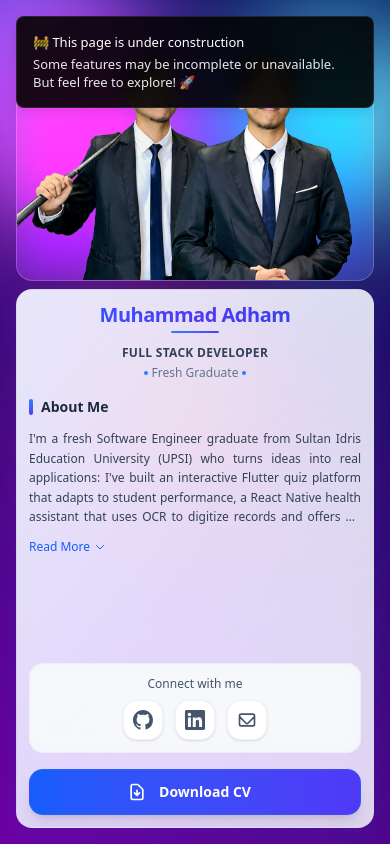
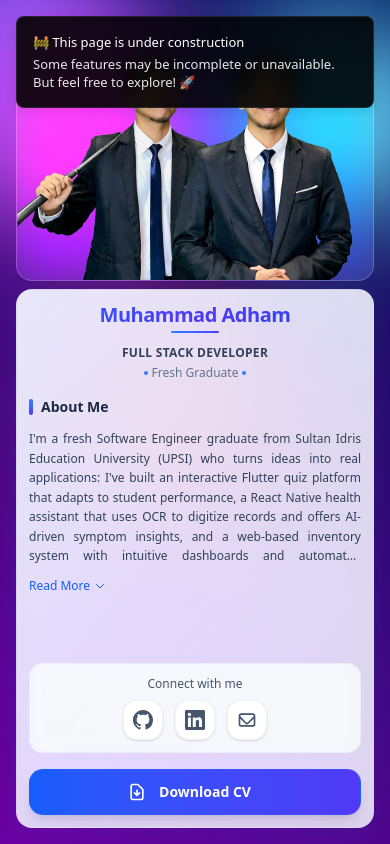
Before and after one commit to Am0605/portfolio---Next.js, a Next.js app: page / in a window 390 px wide. Built offline with nearby package versions, Linux system fonts and the light colour scheme.

Commit message:
Refactor mobile layout in CentreSectionCard for improved text expansion and spacing

```diff
--- a/components/cards/CentreSectionCard.tsx
+++ b/components/cards/CentreSectionCard.tsx
@@ -101,9 +101,9 @@ export const CentreSectionCard = () => {
 
       {/* Content */}
       <div className={`absolute inset-3 sm:inset-4 md:inset-6 opacity-100 translate-y-0 md:opacity-0 md:translate-y-6 md:group-hover:opacity-100 md:group-hover:translate-y-0 transition-all duration-200 ease-out delay-100 pointer-events-auto md:pointer-events-none md:group-hover:pointer-events-auto z-20`}>
-        <div className="h-full flex flex-col justify-between">
+        <div className="h-full flex flex-col">
           {/* Mobile Header - Only visible on mobile */}
-          <div className="block sm:hidden mb-4">
+          <div className="block sm:hidden mb-4 flex-shrink-0">
             <div className="text-center mb-3">
               <h1 className="text-xl font-black bg-gradient-to-r from-blue-600 via-indigo-600 to-blue-700 bg-clip-text text-transparent tracking-tight leading-tight">
                 Muhammad Adham
@@ -122,17 +122,19 @@ export const CentreSectionCard = () => {
             </div>
           </div>
 
-          <div className="flex-1 overflow-hidden">
-            <div className="flex items-center mb-3 sm:mb-3">
+          {/* About Me Section - Flexible height */}
+          <div className="flex-1 min-h-0 flex flex-col">
+            <div className="flex items-center mb-3 sm:mb-3 flex-shrink-0">
               <div className="w-1 h-4 bg-gradient-to-b from-blue-500 to-indigo-600 rounded-full mr-2 sm:hidden"></div>
               <h3 className="text-sm sm:text-lg font-bold text-slate-800">About Me</h3>
             </div>
 
             {/* Mobile: Expandable text */}
-            <div className="sm:hidden">
-              <div className={`${isExpanded ? 'max-h-40 overflow-y-auto' : ''} transition-all duration-300`}>
+            <div className="sm:hidden flex-1 min-h-0 flex flex-col">
+              <div className={`${isExpanded ? 'flex-1 min-h-0' : 'flex-shrink-0'} transition-all duration-300`}>
+                <div className={`${isExpanded ? 'h-full overflow-y-auto' : ''}`}>
                   <p className={`text-xs text-justify text-slate-700 leading-relaxed transition-all duration-300 ${
-                  isExpanded ? 'line-clamp-none mb-4' : 'line-clamp-5 mb-3'
+                    isExpanded ? 'line-clamp-none mb-4' : 'line-clamp-7 mb-3'
                   }`}>
                     I'm a fresh Software Engineer graduate from Sultan Idris Education University (UPSI) who turns ideas into real applications:
                     I've built an interactive Flutter quiz platform that adapts to student performance, a React Native health assistant that uses OCR to digitize records and offers AI-driven symptom insights,
@@ -140,11 +142,12 @@ export const CentreSectionCard = () => {
                     I'm also a President of the Alumni Association, driving member engagement and data-driven initiatives. When I'm not coding, you'll find me on the badminton court wielding my racket, studying Mandarin in evening classes, or exploring the latest AI libraries to tackle real-world challenges.
                   </p>
                 </div>
+              </div>
 
               {/* Read More/Less Button */}
               <button
                 onClick={toggleExpanded}
-                className="text-xs font-medium text-blue-600 hover:text-blue-800 transition-colors duration-200 flex items-center space-x-1 mb-6"
+                className="text-xs font-medium text-blue-600 hover:text-blue-800 transition-colors duration-200 flex items-center space-x-1 mb-6 flex-shrink-0"
               >
                 <span>{isExpanded ? 'Read Less' : 'Read More'}</span>
                 <svg
@@ -167,8 +170,8 @@ export const CentreSectionCard = () => {
             </p>
           </div>
 
-          {/* Social Links and Download Button */}
-          <div className="flex-shrink-0">
+          {/* Social Links and Download Button - Always at bottom */}
+          <div className="flex-shrink-0 mt-auto">
             {/* Mobile: Enhanced vertical stack with better spacing */}
             <div className="flex flex-col space-y-4 sm:hidden">
               {/* Social Links with improved mobile design */}
```
Lines whose indentation alone changed are shown as unchanged.
